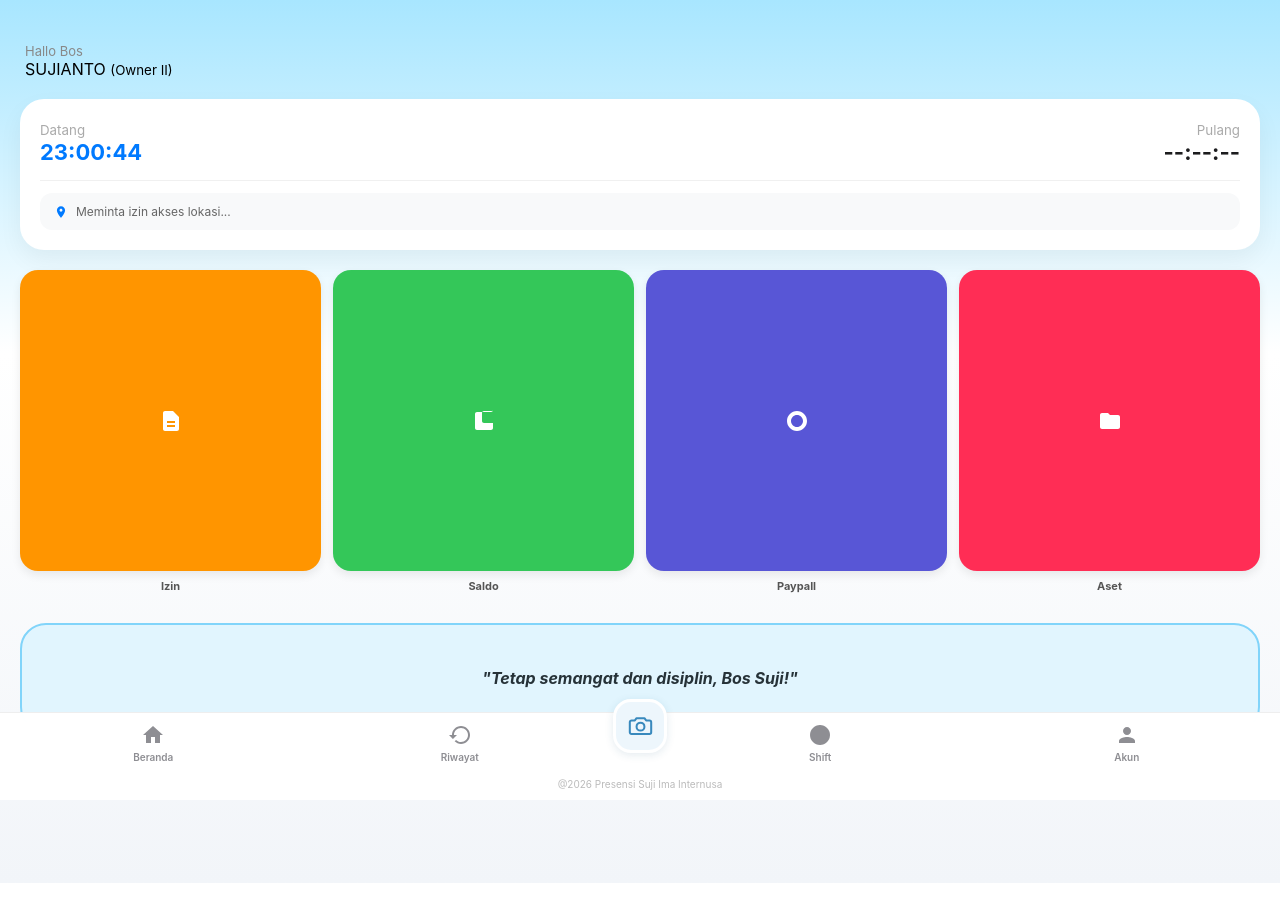
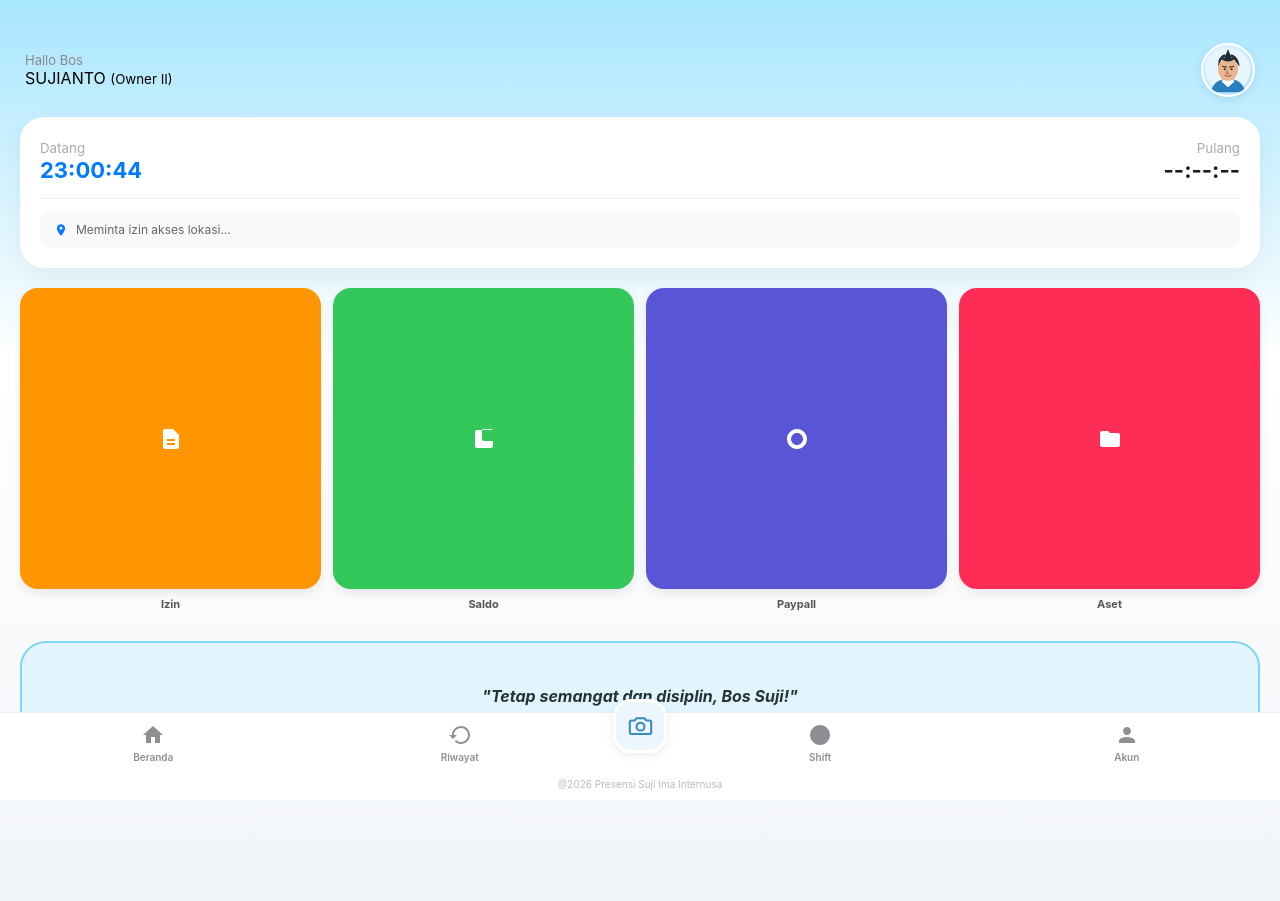
Before and after one commit to suji-anto/presensi, a plain HTML site: page index.html in a window 1280 px wide. Drawn offline with Linux system fonts and the light colour scheme.

Commit message:
Update index.html

```diff
--- a/index.html
+++ b/index.html
@@ -16,6 +16,8 @@
 
         /* Card */
         .header { padding: 43px 25px 20px; display: flex; justify-content: space-between; align-items: center; }
+        .avatar { width: 54px; height: 54px; flex: 0 0 54px; border-radius: 50%; border: 2px solid #fff; background: linear-gradient(145deg,#dff3ff,#b8e2fa); display: flex; align-items: center; justify-content: center; overflow: hidden; box-shadow: 0 3px 10px rgba(0,80,130,.12); }
+        .avatar svg { width: 46px; height: 46px; display: block; }
         .card { background: white; margin: 0 20px 20px; border-radius: 24px; padding: 20px; box-shadow: 0 10px 25px rgba(0,0,0,0.05); }
         .presensi-info { display: flex; border-bottom: 1px solid #f0f0f0; padding-bottom: 15px; margin-bottom: 12px; }
         .presensi-item { flex: 1; }
@@ -49,15 +51,23 @@
 <div class="iphone-screen">
     <div class="header">
         <div><div style="color:#888; font-size:13px;">Hallo Bos</div><div class="user-name">SUJIANTO <small style="font-weight:400">(Owner II)</small></div></div>
-        <div class="avatar" aria-label="Avatar kartun pengguna">
+        <div class="avatar" aria-label="Avatar kartun pria berambut mohawk">
             <svg viewBox="0 0 64 64" role="img" aria-hidden="true">
-              <path d="M12 58c2-12 10-18 20-18s18 6 20 18" fill="#287fbd"/>
-              <path d="M21 27c0-12 5-19 15-19 9 0 14 7 14 18v7H21z" fill="#263746"/>
-              <ellipse cx="34" cy="30" rx="14" ry="16" fill="#e9b58e"/>
-              <path d="M20 27c1-12 8-18 17-18 7 0 12 5 13 13-6-1-11-4-14-8-3 5-9 9-16 10z" fill="#263746"/>
-              <circle cx="29" cy="30" r="1.5" fill="#25313b"/><circle cx="40" cy="30" r="1.5" fill="#25313b"/>
-              <path d="M31 37c2 2 5 2 7 0" fill="none" stroke="#a85d50" stroke-width="1.6" stroke-linecap="round"/>
-              <path d="M27 44l7 7 7-7" fill="#fff"/>
+              <circle cx="32" cy="32" r="31" fill="#e7f5ff"/>
+              <!-- neck and shoulders -->
+              <path d="M26 42h12v8H26z" fill="#d99a72"/>
+              <path d="M8 63c2-12 11-19 24-19s22 7 24 19" fill="#287fbd"/>
+              <path d="M23 48l9 8 9-8-4-5H27z" fill="#ffffff"/>
+              <!-- face -->
+              <ellipse cx="32" cy="31" rx="14" ry="16" fill="#e9b58e"/>
+              <!-- sides shaved, raised central mohawk -->
+              <path d="M18 27c0-5 2-10 5-13l4 1 5-12 5 12 5-2c4 4 6 9 6 14-3-3-5-7-6-11-3 3-6 4-10 4s-7-1-10-4c-1 4-2 8-4 11z" fill="#202b35"/>
+              <path d="M20 20c2-5 4-7 7-8M44 20c-2-5-4-7-7-8" stroke="#202b35" stroke-width="3" stroke-linecap="round"/>
+              <!-- face details -->
+              <path d="M24 27l6 1M34 28l6-1" stroke="#533a31" stroke-width="1.5" stroke-linecap="round"/>
+              <circle cx="27.5" cy="31" r="1.5" fill="#26313b"/>
+              <circle cx="37" cy="31" r="1.5" fill="#26313b"/>
+              <path d="M31 33l-1 3 3 1M28 39c2 2 6 2 8 0" fill="none" stroke="#a85d50" stroke-width="1.4" stroke-linecap="round" stroke-linejoin="round"/>
             </svg>
         </div>
     </div>
```
